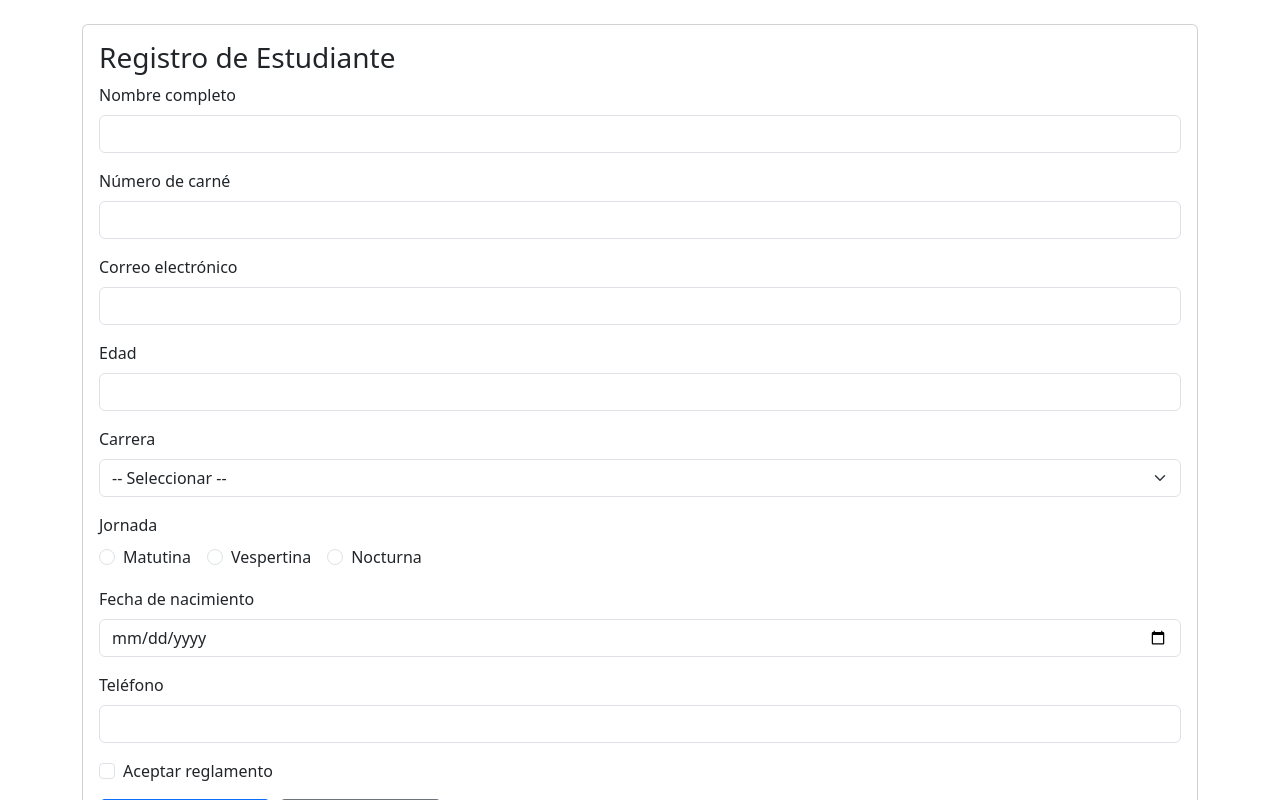
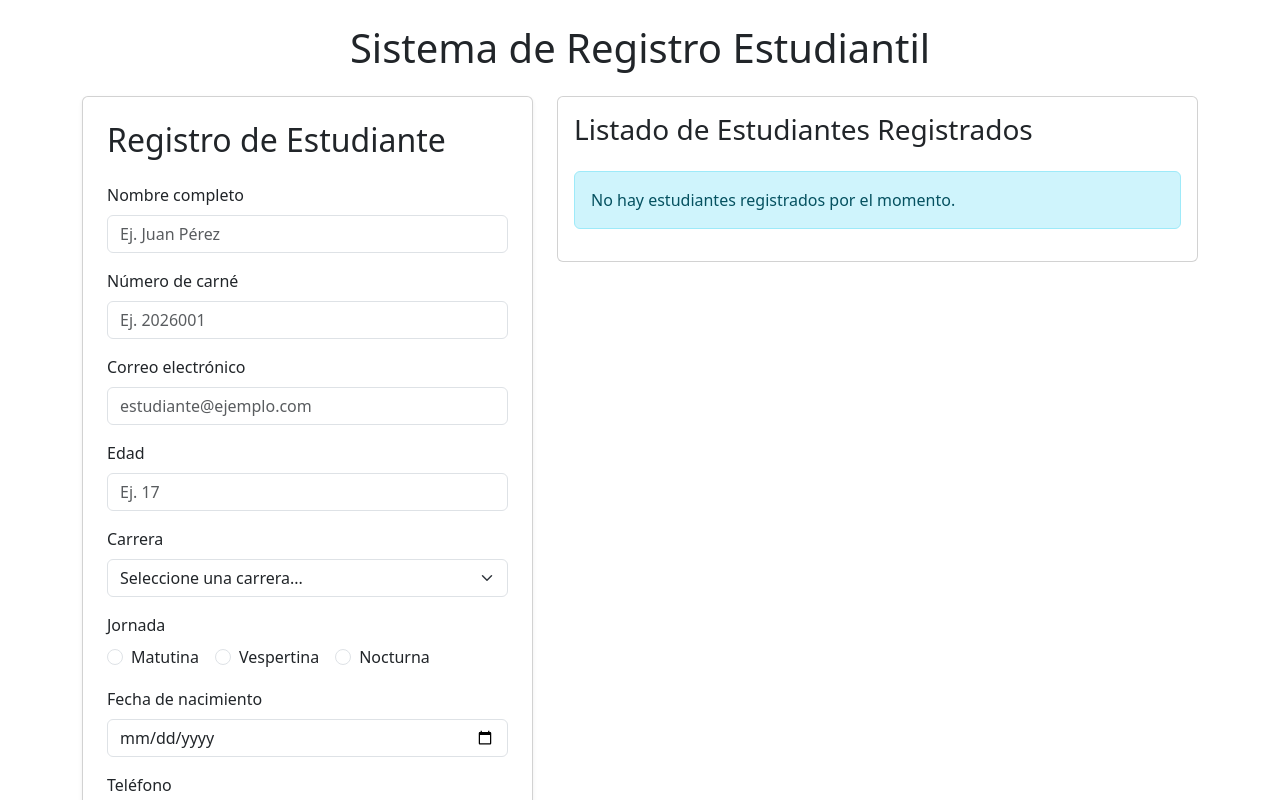
Before and after one commit to OscarGuzman-In/SRE-Sistema-de-Registro-Estudiantil-, an Angular app in the folder Sistema-De-Registro/: page / in a window 1280 px wide. Shown: the top 800 px of the page. Built offline with nearby package versions, Linux system fonts and the light colour scheme.

Commit message:
se agrego validaciones

```diff
--- a/Sistema-De-Registro/src/app/app.component.html
+++ b/Sistema-De-Registro/src/app/app.component.html
@@ -1,3 +1,22 @@
-<div class="container mt-4">
-  <app-formulario></app-formulario>
+<div class="container my-4">
+  <h1 class="text-center mb-4">Sistema de Registro Estudiantil</h1>
+
+  <div class="row">
+    <div class="col-lg-5 mb-4">
+      <app-formulario
+        [estudianteEditar]="estudianteSeleccionado"
+        [listaEstudiantes]="listaEstudiantes"
+        (guardarEstudiante)="guardarEstudiante($event)"
+        (cancelarEdicion)="cancelarEdicion()">
+      </app-formulario>
+    </div>
+
+    <div class="col-lg-7">
+      <app-tabla-estudiantes
+        [estudiantes]="listaEstudiantes"
+        (editar)="seleccionarParaEditar($event)"
+        (eliminar)="eliminarEstudiante($event)">
+      </app-tabla-estudiantes>
+    </div>
+  </div>
 </div>
--- a/Sistema-De-Registro/src/app/app.component.ts
+++ b/Sistema-De-Registro/src/app/app.component.ts
@@ -1,13 +1,49 @@
 import { Component } from '@angular/core';
+import { CommonModule } from '@angular/common';
 import { FormularioComponent } from './feature/formulario/formulario.component';
+import { TablaEstudiantesComponent } from './feature/tabla-estudiantes/tabla-estudiantes.component';
+import { Estudiante } from './models/estudiante.model';
 
 @Component({
   selector: 'app-root',
   standalone: true,
-  imports: [FormularioComponent],
+  imports: [CommonModule, FormularioComponent, TablaEstudiantesComponent],
   templateUrl: './app.component.html',
   styleUrls: ['./app.component.scss']
 })
 export class AppComponent {
-  title = 'Sistema-De-Registro';
+  listaEstudiantes: Estudiante[] = [];
+  estudianteSeleccionado: Estudiante | null = null;
+  private proximoId = 1;
+
+  guardarEstudiante(estudianteData: Estudiante): void {
+    if (this.estudianteSeleccionado) {
+      // Editar estudiante existente
+      this.listaEstudiantes = this.listaEstudiantes.map(est =>
+        est.id === this.estudianteSeleccionado?.id ? { ...estudianteData, id: est.id } : est
+      );
+      this.estudianteSeleccionado = null;
+    } else {
+      // Crear nuevo estudiante (asignando un nuevo arreglo para que Angular reaccione)
+      const nuevoEstudiante = { ...estudianteData, id: this.proximoId++ };
+      this.listaEstudiantes = [...this.listaEstudiantes, nuevoEstudiante];
+    }
+  }
+
+  seleccionarParaEditar(estudiante: Estudiante): void {
+    this.estudianteSeleccionado = estudiante;
+  }
+
+  cancelarEdicion(): void {
+    this.estudianteSeleccionado = null;
+  }
+
+  eliminarEstudiante(id: number): void {
+    if (confirm('¿Está seguro de eliminar este registro?')) {
+      this.listaEstudiantes = this.listaEstudiantes.filter(est => est.id !== id);
+      if (this.estudianteSeleccionado?.id === id) {
+        this.estudianteSeleccionado = null;
+      }
+    }
+  }
 }
--- a/Sistema-De-Registro/src/app/feature/formulario/formulario.component.html
+++ b/Sistema-De-Registro/src/app/feature/formulario/formulario.component.html
@@ -1,100 +1,111 @@
-<div class="card p-3 mb-4">
-  <h3>{{ estudianteEditar ? 'Editar Estudiante' : 'Registro de Estudiante' }}</h3>
+<div class="card p-4 shadow-sm">
+  <h2 class="mb-4">Registro de Estudiante</h2>
+  <form [formGroup]="formulario" (ngSubmit)="onSubmit()">
 
-  <form [formGroup]="estudianteForm" (ngSubmit)="onSubmit()">
+    <!-- Nombre completo -->
     <div class="mb-3">
-      <label for="nombreCompleto" class="form-label">Nombre completo</label>
-      <input type="text" id="nombreCompleto" formControlName="nombreCompleto" class="form-control">
-      <div *ngIf="isInvalidField('nombreCompleto')" class="text-danger small">
-        El nombre es obligatorio y debe tener al menos 5 caracteres.
+      <label class="form-label font-weight-bold">Nombre completo</label>
+      <input type="text" class="form-control" formControlName="nombreCompleto" placeholder="Ej. Juan Pérez">
+      <div *ngIf="formulario.get('nombreCompleto')?.invalid && formulario.get('nombreCompleto')?.touched" class="text-danger small mt-1">
+        <span *ngIf="formulario.get('nombreCompleto')?.errors?.['required']">El nombre es obligatorio.</span>
+        <span *ngIf="formulario.get('nombreCompleto')?.errors?.['minlength']">El nombre debe tener al menos 5 caracteres.</span>
       </div>
     </div>
 
+    <!-- Carné -->
     <div class="mb-3">
-      <label for="carnet" class="form-label">Número de carné</label>
-      <input type="text" id="carnet" formControlName="carnet" class="form-control">
-      <div *ngIf="isInvalidField('carnet')" class="text-danger small">
-        El carné es obligatorio y debe tener entre 5 y 10 caracteres.
+      <label class="form-label">Número de carné</label>
+      <input type="text" class="form-control" formControlName="carnet" placeholder="Ej. 2026001">
+      <div *ngIf="formulario.get('carnet')?.invalid && formulario.get('carnet')?.touched" class="text-danger small mt-1">
+        <span *ngIf="formulario.get('carnet')?.errors?.['required']">El carné es obligatorio.</span>
+        <span *ngIf="formulario.get('carnet')?.errors?.['pattern']">El carné solo debe contener números.</span>
       </div>
     </div>
 
+    <!-- Correo -->
     <div class="mb-3">
-      <label for="correo" class="form-label">Correo electrónico</label>
-      <input type="email" id="correo" formControlName="correo" class="form-control">
-      <div *ngIf="isInvalidField('correo')" class="text-danger small">
-        Ingrese un correo electrónico válido.
+      <label class="form-label">Correo electrónico</label>
+      <input type="email" class="form-control" formControlName="correo" placeholder="estudiante@ejemplo.com">
+      <div *ngIf="formulario.get('correo')?.invalid && formulario.get('correo')?.touched" class="text-danger small mt-1">
+        <span *ngIf="formulario.get('correo')?.errors?.['required']">El correo es obligatorio.</span>
+        <span *ngIf="formulario.get('correo')?.errors?.['email']">Ingrese un correo electrónico válido.</span>
       </div>
     </div>
 
+    <!-- Edad -->
     <div class="mb-3">
-      <label for="edad" class="form-label">Edad</label>
-      <input type="number" id="edad" formControlName="edad" class="form-control">
-      <div *ngIf="isInvalidField('edad')" class="text-danger small">
-        La edad debe estar entre 14 y 25 años.
+      <label class="form-label">Edad</label>
+      <input type="number" class="form-control" formControlName="edad" placeholder="Ej. 17">
+      <div *ngIf="formulario.get('edad')?.invalid && formulario.get('edad')?.touched" class="text-danger small mt-1">
+        <span *ngIf="formulario.get('edad')?.errors?.['required']">La edad es obligatoria.</span>
+        <span *ngIf="formulario.get('edad')?.errors?.['min']">La edad mínima permitida es de 15 años.</span>
+        <span *ngIf="formulario.get('edad')?.errors?.['max']">La edad máxima permitida es de 80 años.</span>
       </div>
     </div>
 
+    <!-- Carrera -->
     <div class="mb-3">
-      <label for="carrera" class="form-label">Carrera</label>
-      <select id="carrera" formControlName="carrera" class="form-select">
-        <option value="">-- Seleccionar --</option>
-        <option value="Informática">Informática</option>
-        <option value="Administración">Administración</option>
-        <option value="Diseño">Diseño</option>
-        <option value="Electrónica">Electrónica</option>
-        <option value="Contabilidad">Contabilidad</option>
+      <label class="form-label">Carrera</label>
+      <select class="form-select" formControlName="carrera">
+        <option value="">Seleccione una carrera...</option>
+        <option *ngFor="let car of carrerasDisponibles" [value]="car">{{ car }}</option>
       </select>
-      <div *ngIf="isInvalidField('carrera')" class="text-danger small">
+      <div *ngIf="formulario.get('carrera')?.invalid && formulario.get('carrera')?.touched" class="text-danger small mt-1">
         Debe seleccionar una carrera.
       </div>
     </div>
 
+    <!-- Jornada -->
     <div class="mb-3">
       <label class="form-label d-block">Jornada</label>
       <div class="form-check form-check-inline">
-        <input type="radio" id="matutina" value="Matutina" formControlName="jornada" class="form-check-input">
-        <label for="matutina" class="form-check-label">Matutina</label>
+        <input class="form-check-input" type="radio" value="Matutina" formControlName="jornada" id="j1">
+        <label class="form-check-label" for="j1">Matutina</label>
       </div>
       <div class="form-check form-check-inline">
-        <input type="radio" id="vespertina" value="Vespertina" formControlName="jornada" class="form-check-input">
-        <label for="vespertina" class="form-check-label">Vespertina</label>
+        <input class="form-check-input" type="radio" value="Vespertina" formControlName="jornada" id="j2">
+        <label class="form-check-label" for="j2">Vespertina</label>
       </div>
       <div class="form-check form-check-inline">
-        <input type="radio" id="nocturna" value="Nocturna" formControlName="jornada" class="form-check-input">
-        <label for="nocturna" class="form-check-label">Nocturna</label>
+        <input class="form-check-input" type="radio" value="Nocturna" formControlName="jornada" id="j3">
+        <label class="form-check-label" for="j3">Nocturna</label>
       </div>
-      <div *ngIf="isInvalidField('jornada')" class="text-danger small">
+      <div *ngIf="formulario.get('jornada')?.invalid && formulario.get('jornada')?.touched" class="text-danger small mt-1">
         Debe seleccionar una jornada.
       </div>
     </div>
 
+    <!-- Fecha de nacimiento -->
     <div class="mb-3">
-      <label for="fechaNacimiento" class="form-label">Fecha de nacimiento</label>
-      <input type="date" id="fechaNacimiento" formControlName="fechaNacimiento" class="form-control">
-      <div *ngIf="isInvalidField('fechaNacimiento')" class="text-danger small">
+      <label class="form-label">Fecha de nacimiento</label>
+      <input type="date" class="form-control" formControlName="fechaNacimiento">
+      <div *ngIf="formulario.get('fechaNacimiento')?.invalid && formulario.get('fechaNacimiento')?.touched" class="text-danger small mt-1">
         La fecha de nacimiento es obligatoria.
       </div>
     </div>
 
+    <!-- Teléfono -->
     <div class="mb-3">
-      <label for="telefono" class="form-label">Teléfono</label>
-      <input type="text" id="telefono" formControlName="telefono" class="form-control">
-      <div *ngIf="isInvalidField('telefono')" class="text-danger small">
-        El teléfono debe tener exactamente 8 dígitos.
+      <label class="form-label">Teléfono</label>
+      <input type="text" class="form-control" formControlName="telefono" placeholder="Ej. 55554444">
+      <div *ngIf="formulario.get('telefono')?.invalid && formulario.get('telefono')?.touched" class="text-danger small mt-1">
+        <span *ngIf="formulario.get('telefono')?.errors?.['required']">El teléfono es obligatorio.</span>
+        <span *ngIf="formulario.get('telefono')?.errors?.['pattern']">Ingrese un número telefónico válido.</span>
       </div>
     </div>
 
-    <div class="mb-3 form-check">
-      <input type="checkbox" id="aceptarReglamento" formControlName="aceptarReglamento" class="form-check-input">
-      <label for="aceptarReglamento" class="form-check-label">Aceptar reglamento</label>
-      <div *ngIf="isInvalidField('aceptarReglamento')" class="text-danger small d-block">
-        Debe aceptar el reglamento para registrarse.
+    <!-- Reglamento -->
+    <div class="form-check mb-3">
+      <input class="form-check-input" type="checkbox" formControlName="aceptaReglamento" id="reglamento">
+      <label class="form-check-label" for="reglamento">
+        Aceptar reglamento
+      </label>
+      <div *ngIf="formulario.get('aceptaReglamento')?.invalid && formulario.get('aceptaReglamento')?.touched" class="text-danger small mt-1">
+        Debe aceptar el reglamento para continuar.
       </div>
     </div>
 
-    <button type="submit" class="btn btn-primary me-2">
-      {{ estudianteEditar ? 'Actualizar estudiante' : 'Guardar estudiante' }}
-    </button>
+    <button type="submit" class="btn btn-primary me-2">Guardar estudiante</button>
     <button type="button" class="btn btn-secondary" (click)="onLimpiar()">Limpiar / Cancelar</button>
   </form>
 </div>
--- a/Sistema-De-Registro/src/app/feature/formulario/formulario.component.ts
+++ b/Sistema-De-Registro/src/app/feature/formulario/formulario.component.ts
@@ -1,6 +1,6 @@
-import { Component, EventEmitter, Input, OnChanges, Output, SimpleChanges } from '@angular/core';
+import { Component, EventEmitter, Input, Output, OnInit } from '@angular/core';
+import { FormBuilder, FormGroup, Validators, ReactiveFormsModule } from '@angular/forms';
 import { CommonModule } from '@angular/common';
-import { FormBuilder, FormGroup, ReactiveFormsModule, Validators } from '@angular/forms';
 import { Estudiante } from '../../models/estudiante.model';
 
 @Component({
@@ -10,61 +10,52 @@ import { Estudiante } from '../../models/estudiante.model';
   templateUrl: './formulario.component.html',
   styleUrls: ['./formulario.component.scss']
 })
-export class FormularioComponent implements OnChanges {
+export class FormularioComponent implements OnInit {
   @Input() estudianteEditar: Estudiante | null = null;
   @Input() listaEstudiantes: Estudiante[] = [];
+
   @Output() guardarEstudiante = new EventEmitter<Estudiante>();
   @Output() cancelarEdicion = new EventEmitter<void>();
 
-  estudianteForm: FormGroup;
+  formulario!: FormGroup;
 
-  constructor(private fb: FormBuilder) {
-    this.estudianteForm = this.fb.group({
+  carrerasDisponibles: string[] = [
+    'Perito en Informática',
+    'Perito Dibujante Técnico de Arquitectura',
+    'Perito en Electricidad Industrial',
+    'Perito en Electrónica Industrial',
+    'Perito en Mecánica Automotriz',
+    'Ingeniería en Sistemas',
+    'Ingeniería Industrial'
+  ];
+
+  constructor(private fb: FormBuilder) {}
+
+  ngOnInit(): void {
+    this.formulario = this.fb.group({
+      carnet: ['', [Validators.required, Validators.pattern('^[0-9]+$')]],
       nombreCompleto: ['', [Validators.required, Validators.minLength(5)]],
-      carnet: ['', [Validators.required, Validators.minLength(5), Validators.maxLength(10)]],
       correo: ['', [Validators.required, Validators.email]],
-      edad: ['', [Validators.required, Validators.min(14), Validators.max(25)]],
-      carrera: ['', Validators.required],
-      jornada: ['', Validators.required],
-      fechaNacimiento: ['', Validators.required],
-      telefono: ['', [Validators.required, Validators.pattern('^[0-9]{8}$')]],
-      aceptarReglamento: [false, Validators.requiredTrue]
+      edad: ['', [Validators.required, Validators.min(15), Validators.max(80)]],
+      carrera: ['', [Validators.required]],
+      jornada: ['', [Validators.required]],
+      fechaNacimiento: ['', [Validators.required]],
+      telefono: ['', [Validators.required, Validators.pattern('^[0-9]{8,15}$')]],
+      aceptaReglamento: [false, [Validators.requiredTrue]]
     });
   }
 
-  ngOnChanges(changes: SimpleChanges): void {
-    if (changes['estudianteEditar'] && this.estudianteEditar) {
-      this.estudianteForm.patchValue(this.estudianteEditar);
+  onSubmit(): void {
+    if (this.formulario.valid) {
+      this.guardarEstudiante.emit(this.formulario.value);
+      this.formulario.reset();
+    } else {
+      this.formulario.markAllAsTouched();
     }
   }
 
-  isInvalidField(field: string): boolean {
-    const control = this.estudianteForm.get(field);
-    return !!(control && control.invalid && (control.touched || control.dirty));
-  }
-
-  onSubmit(): void {
-    if (this.estudianteForm.invalid) {
-      this.estudianteForm.markAllAsTouched();
-      return;
-    }
-
-    const carnetVal = this.estudianteForm.value.carnet;
-    const existeCarnet = this.listaEstudiantes.some(
-      e => e.carnet === carnetVal && e.id !== this.estudianteEditar?.id
-    );
-
-    if (existeCarnet) {
-      alert('El número de carné ya se encuentra registrado.');
-      return;
-    }
-
-    this.guardarEstudiante.emit(this.estudianteForm.value);
-    this.estudianteForm.reset({ aceptarReglamento: false });
-  }
-
   onLimpiar(): void {
-    this.estudianteForm.reset({ aceptarReglamento: false });
+    this.formulario.reset();
     this.cancelarEdicion.emit();
   }
 }
--- /dev/null
+++ b/Sistema-De-Registro/src/app/feature/tabla-estudiantes/tabla-estudiantes.component.html
@@ -0,0 +1,37 @@
+<div class="card p-3">
+  <h3>Listado de Estudiantes Registrados</h3>
+
+  <div *ngIf="estudiantes.length === 0" class="alert alert-info mt-3">
+    No hay estudiantes registrados por el momento.
+  </div>
+
+  <div class="table-responsive mt-3" *ngIf="estudiantes.length > 0">
+    <table class="table table-striped table-hover align-middle">
+      <thead class="table-dark">
+        <tr>
+          <th>Carné</th>
+          <th>Nombre</th>
+          <th>Correo</th>
+          <th>Carrera</th>
+          <th>Jornada</th>
+          <th>Teléfono</th>
+          <th>Acciones</th>
+        </tr>
+      </thead>
+      <tbody>
+        <tr *ngFor="let est of estudiantes">
+          <td>{{ est.carnet }}</td>
+          <td>{{ est.nombreCompleto }}</td>
+          <td>{{ est.correo }}</td>
+          <td>{{ est.carrera }}</td>
+          <td>{{ est.jornada }}</td>
+          <td>{{ est.telefono }}</td>
+          <td>
+            <button class="btn btn-warning btn-sm me-2" (click)="onEditar(est)">Editar</button>
+            <button class="btn btn-danger btn-sm" (click)="onEliminar(est.id)">Eliminar</button>
+          </td>
+        </tr>
+      </tbody>
+    </table>
+  </div>
+</div>
```
Also changed, not shown: Sistema-De-Registro/src/app/feature/tabla-estudiantes/tabla-estudiantes.component.ts (added, +26 -0 lines), Sistema-De-Registro/src/app/feature/tabla-estudiantes/tabla-estudiantes.component.scss (added), 1 other file (tests, documents, lock files or other folders).
